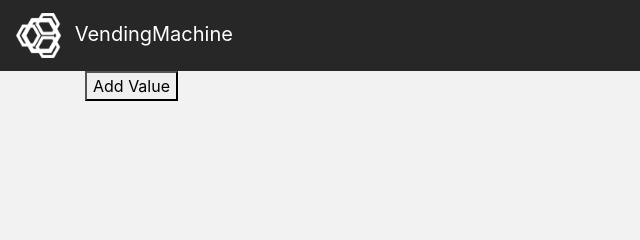
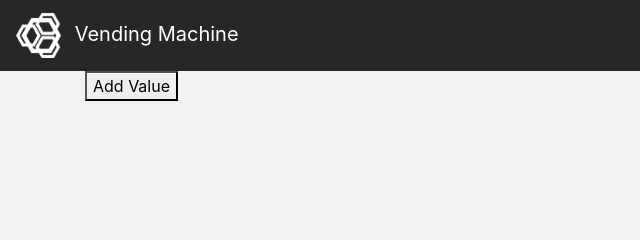
Before and after one commit to TimothyKimble/VendingMachine, a website with bundled scripts: page index.html in a window 1280 px wide. Shown: the top 240 px of the page, 0-640 px from the left. Built offline with nearby package versions, Linux system fonts and the light colour scheme.

Commit message:
changed name

```diff
--- a/index.html
+++ b/index.html
@@ -9,7 +9,7 @@
         integrity="sha384-ggOyR0iXCbMQv3Xipma34MD+dH/1fQ784/j6cY/iJTQUOhcWr7x9JvoRxT2MZw1T" crossorigin="anonymous">
     <link rel="stylesheet" href="assets/style/main.css">
     <link rel="stylesheet" href="assets/style/style.css">
-    <title>VendingMachine</title>
+    <title>Vending Machine</title>
 </head>
 
 <body>
@@ -17,7 +17,7 @@
         <nav class="navbar navbar-dark navbar-expand bg-dark text-light">
             <a class="navbar-brand" href="#">
                 <img src="assets/img/logo.png" width="45" height="45" alt="" loading="lazy">
-                <span class="ml-2">VendingMachine</span>
+                <span class="ml-2">Vending Machine</span>
             </a>
         </nav>
     </header>
```
